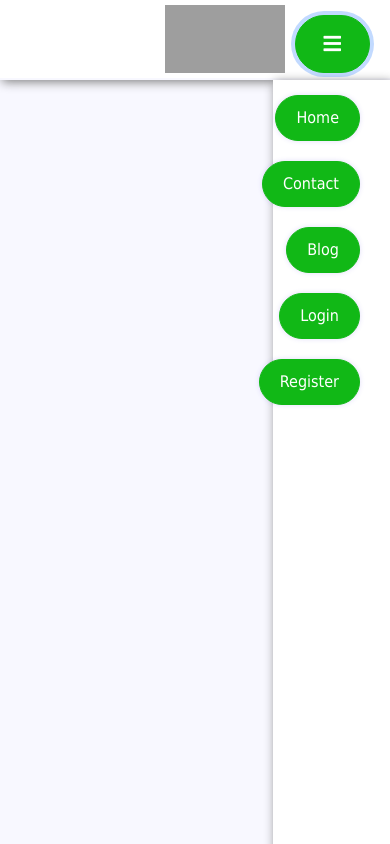
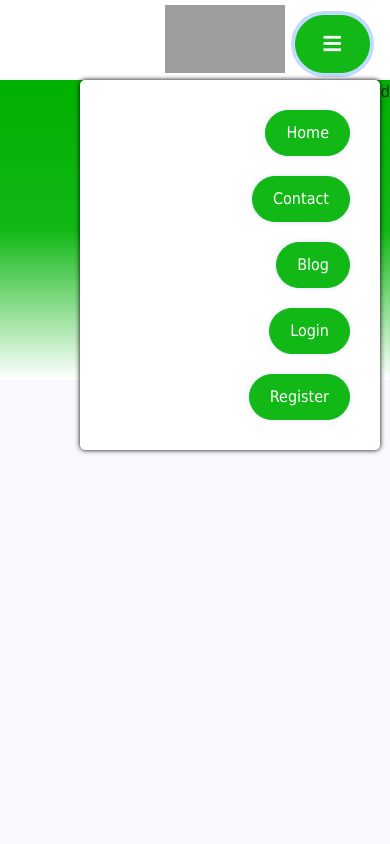
Before and after one commit to reza1899/Herbal_Medicines, a React (Create React App) app: page / in a window 390 px wide. Both pictures are taken after a click on the button 332 px from the left and 44 px from the top of the page. Shown: the top 844 px of the page. Built offline with nearby package versions, Linux system fonts and the light colour scheme; grey boxes are pictures that could not be loaded.

Commit message:
responsive menu is just created

```diff
--- a/src/components/header/header.css
+++ b/src/components/header/header.css
@@ -28,8 +28,7 @@ header nav .logo {
     height: 100%;
 }
 header nav .auth {
-    width: 40%;
-    float: right;
+    float: left;
     height: 100%;
 }
 header nav {
@@ -76,12 +75,27 @@ header nav ul{
     width: 1300px;
     height: 100%;
  }
- .responsive_nav {
-   width: 30%;
-   height: 100vh;
-   z-index: 1;
- }
- .responsive_nav ul {
+ .menu_div {
+    display: none;
+    width: 300px;
+    position: fixed;
+    top: 80px;
+    right: 10px;
+    left: 10%;
+    text-align: right;
+    padding: 20px;
+    box-shadow: 0px 0px 5px black;
+    border-radius: 5px;
+    background: white;
+    z-index: 99;
+}
+.menu_item{
+    list-style: none;
+    transition: all 0.3s ease-in-out;
+    color: black;
+    display: block;
+}
+ /* .responsive_nav ul {
     width: 100%;
     height: 100%;
     display: block;
@@ -89,7 +103,7 @@ header nav ul{
  .responsive_nav ul li {
     width: 100%;
     float: right;
- }
+ } */
 
 /*
 button {
--- a/src/components/header/header.jsx
+++ b/src/components/header/header.jsx
@@ -1,7 +1,9 @@
 // import Search from "./searchBox"
 import { useNavigate } from "react-router-dom"
+import { useState } from "react"
 import "./header.css"
 const Navbar = () => {
+    const [show , setShow] = useState(false)
     const navigate = useNavigate()
     return (
         <>
@@ -9,7 +11,7 @@ const Navbar = () => {
                 <nav className="">
                     <div className="container_nav">
                         <div className="menu_icon">
-                            <button className="btn">
+                        <button className="btn" onClick={() => { setShow(!show) }}>
                                 <i className="fa fa-bars fs-5 m-2"></i>
                             </button>
                         </div>
@@ -30,15 +32,15 @@ const Navbar = () => {
                         </div>
                     </div>
                 </nav>
-                <nav className="responsive_nav">
-                    <ul className="">
+            <div className="menu_div" style={{ display: show ? "block" : "none" }}>
+                    <ul className="menu_item">
                             <li><button className="btn" onClick={() => { navigate("/") }}>Home</button></li>
                             <li><button className="btn" onClick={() => { navigate("/contact") }}>Contact</button></li>
                             <li><button className="btn" onClick={() => { navigate("/blog") }}>Blog</button></li>
                             <li><button className="btn" onClick={() => { navigate("/login") }}>Login</button></li>
                             <li><button className="btn" onClick={() => { navigate("/register") }}>Register</button></li>
                         </ul>
-                </nav>
+                    </div>
             </header>
         </>
     )
```
Lines whose indentation alone changed are shown as unchanged.
